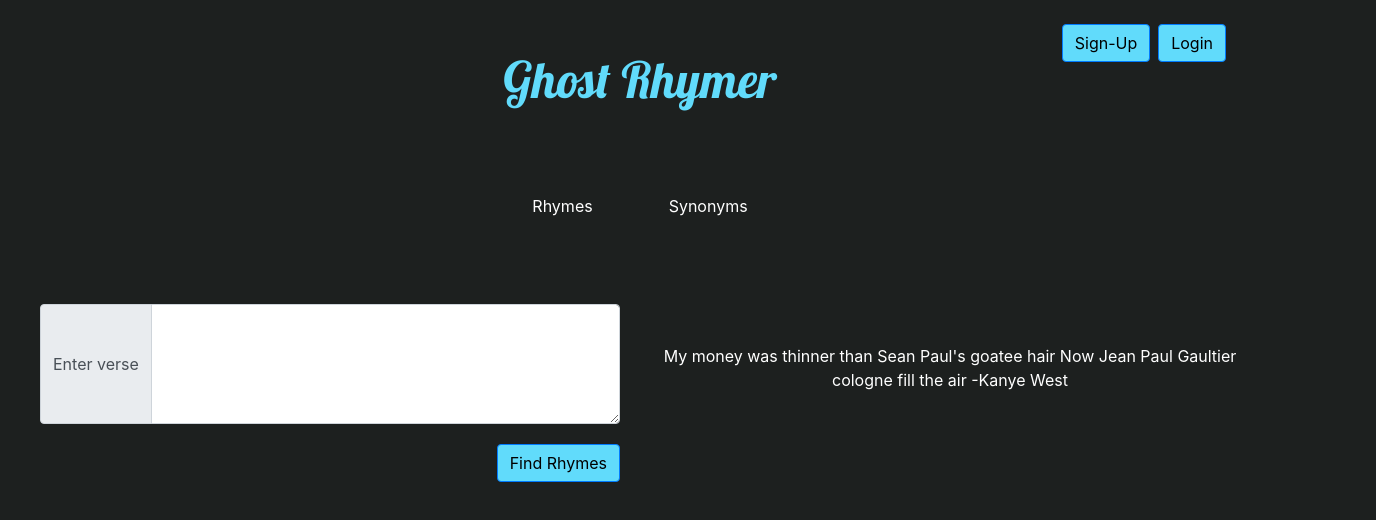
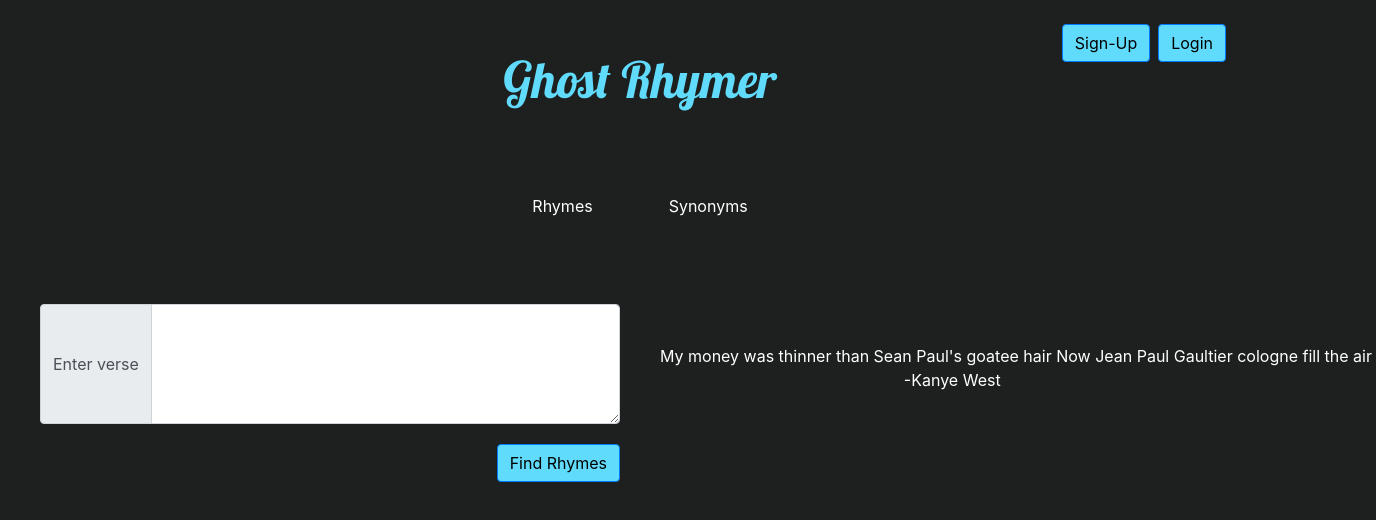
Before and after one commit to sonnannaeem/GhostRhymer, a React (Create React App) app in the folder frontend/: page / in a window 1280 px wide. Shown: the top 520 px of the page, 1376 px wide, since content can reach past the window. Built offline with nearby package versions, Linux system fonts and the light colour scheme.

Commit message:
add \n to default bar
beautified Kanye's bar

```diff
--- a/frontend/src/components/Home.css
+++ b/frontend/src/components/Home.css
@@ -102,3 +102,7 @@ p1 {
 .textbox {
   height: 120px;
 }
+
+#quote {
+  white-space: pre;
+}
--- a/frontend/src/components/Home.js
+++ b/frontend/src/components/Home.js
@@ -1,4 +1,4 @@
-import React, { useEffect, useState } from "react";
+import React, { useState } from "react";
 import Navbar from "react-bootstrap/NavBar";
 import Nav from "react-bootstrap/Nav";
 import Form from "react-bootstrap/Form";
@@ -21,6 +21,9 @@ export default function Home() {
 
   const handleCloseLogin = () => setShow2(false);
   const handleShowLogin = () => setShow2(true);
+
+  const wordDisplayedInTextArea =
+    "My money was thinner than Sean Paul's goatee hair Now Jean Paul Gaultier cologne fill the air \n -Kanye West";
 
   return (
     <div>
@@ -108,10 +111,7 @@ export default function Home() {
           </div>
         </div>
         <div className="right-div">
-          <text id="quote">
-            My money was thinner than Sean Paul's goatee hair Now Jean Paul
-            Gaultier cologne fill the air -Kanye West
-          </text>
+          <text id="quote">{wordDisplayedInTextArea}</text>
         </div>
       </div>
     </div>
```
